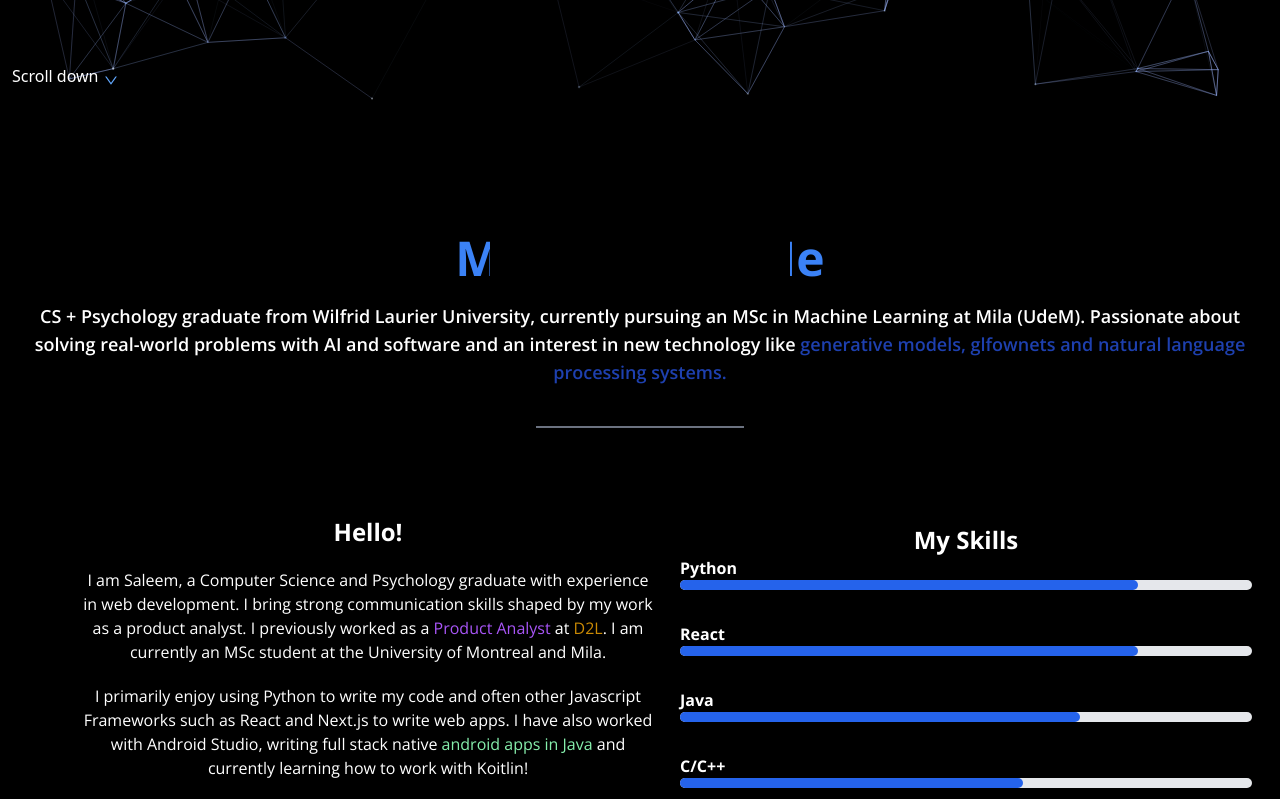
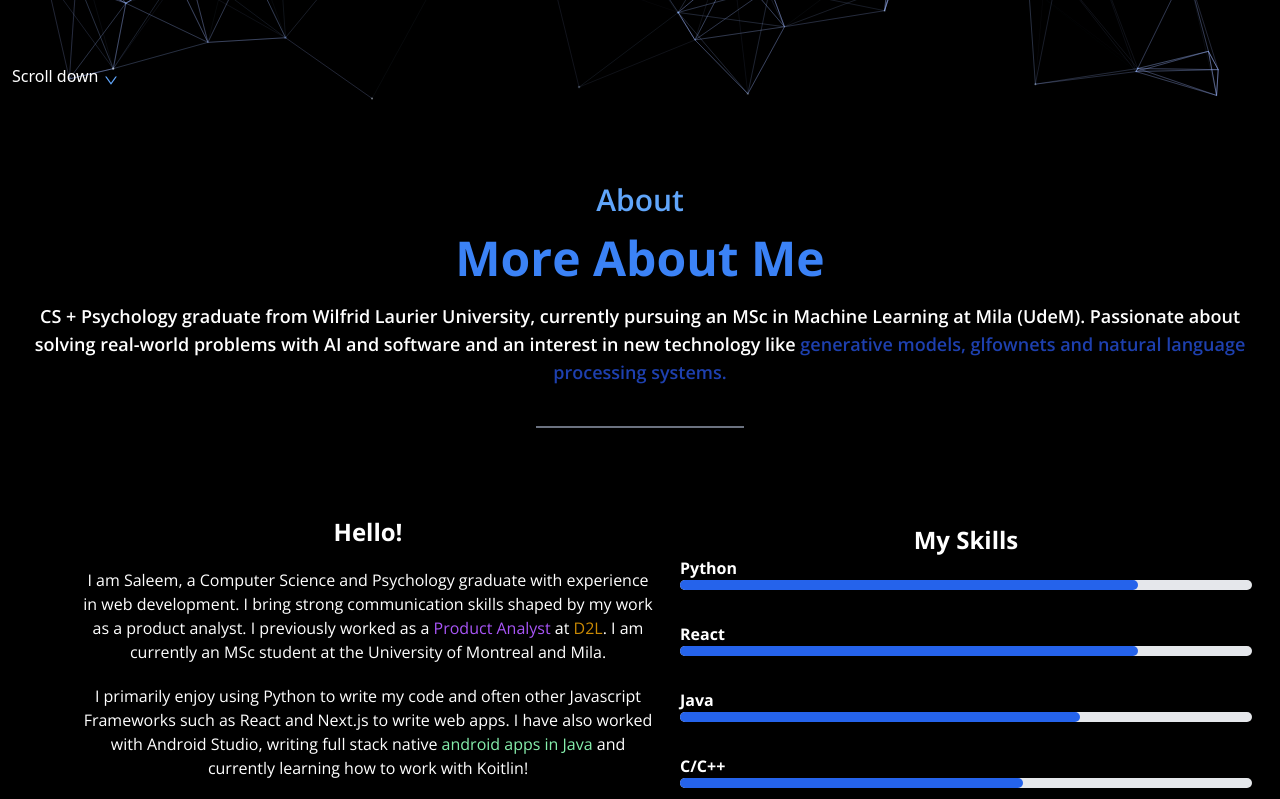
Before and after one commit to SaleemIbrahim1212/saleemportfolio, a Next.js app: page / in a window 1280 px wide. Shown: the part 700-1499 px from the top of the page. Built offline with nearby package versions, Linux system fonts and the light colour scheme.

Commit message:
fixing content centering issue

```diff
--- a/src/app/components/About.jsx
+++ b/src/app/components/About.jsx
@@ -5,7 +5,7 @@ const About = () => {
   return (
     <div className='relative bg-black flex justify-center p-4 m-0 ml-0 mr-0 mb-0'>
       <ParticleBackground />
-      <div id="About_Section" className='flex flex-col'>
+      <div id="About_Section" className='relative z-10 flex flex-col'>
         <h3 className='text-3xl text-blue-400 p-4 pb-0 text-center font-semibold m-4'>About</h3>
         <h1 className='text-5xl text-blue-500 text-center font-bold'> More About Me </h1>
         <span className='text-white text-center text-lg font-semibold mt-5'>
--- a/src/app/components/ParticleBackground.jsx
+++ b/src/app/components/ParticleBackground.jsx
@@ -9,11 +9,12 @@ const particleBackground = () => {
   };
 
   return (
-    <div className='absolute bg-black'>
+    <div className="pointer-events-none absolute inset-0 z-0">
       <Particles
+        className="absolute inset-0"
         options={{
           background: {
-            color: "#000000",
+            color: "transparent",
           },
           fpsLimit: 60,
           interactivity: {
```
